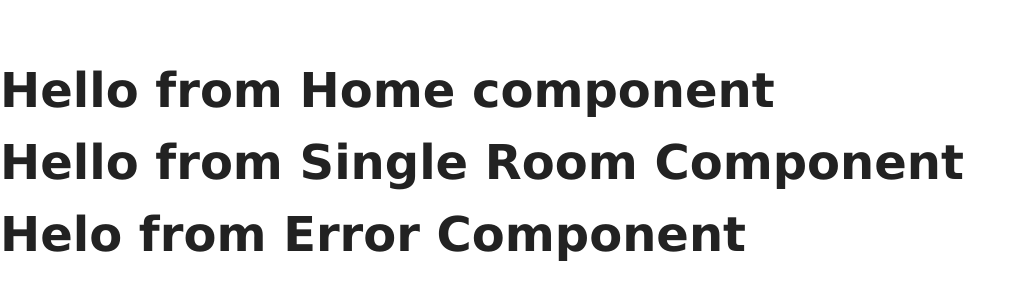
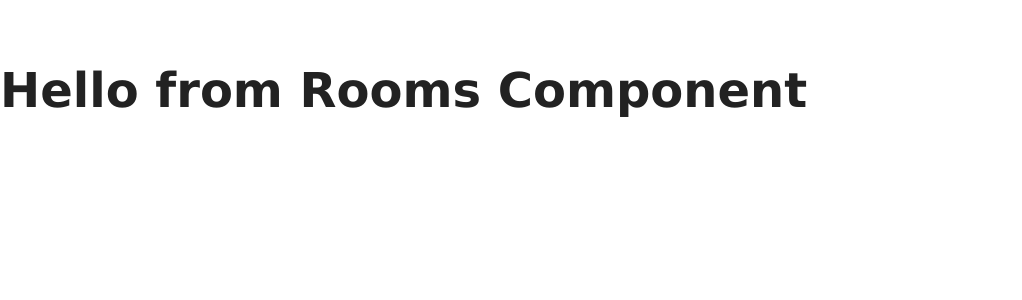
Before and after one commit to mohamed-bouzerouata/Beach_Resort, a React (Create React App) app in the folder my-resort/: page /Rooms in a window 1280 px wide. Shown: the top 300 px of the page, without its empty margins (0-1022 px from the left). Built offline with nearby package versions, Linux system fonts and the light colour scheme.

Commit message:
Setup react-router-dom

```diff
--- a/my-resort/src/App.js
+++ b/my-resort/src/App.js
@@ -4,15 +4,19 @@ import Home from './Pages/Home'
 import Rooms from './Pages/Rooms';
 import SingleRoom from './Pages/SingleRoom';
 import Error from './Pages/Error'
+import { BrowserRouter as Router, Switch, Route, Link } from "react-router-dom"
 
 function App() {
   return (
-    <>
-      <Home />
-      <Rooms />
-      <SingleRoom />
-      <Error />
-    </>
+    <Router>
+      <Switch>
+
+      <Route exact   path='/' component={Home} />
+      <Route exact   path='/Rooms' component={Rooms} />
+      <Route exact   path='/Rooms/:slug' component={SingleRoom} />
+      <Route component={Error} />
+      </Switch>
+    </Router>
   );
 }
 
--- a/my-resort/src/Pages/Rooms.js
+++ b/my-resort/src/Pages/Rooms.js
@@ -4,7 +4,7 @@ class Rooms extends Component {
     render() {
         return (
             <div>
-
+                <h1>Hello from Rooms Component</h1>
             </div>
         )
     }
```
Also changed, not shown: my-resort/src/components/Navbar.js (added).
